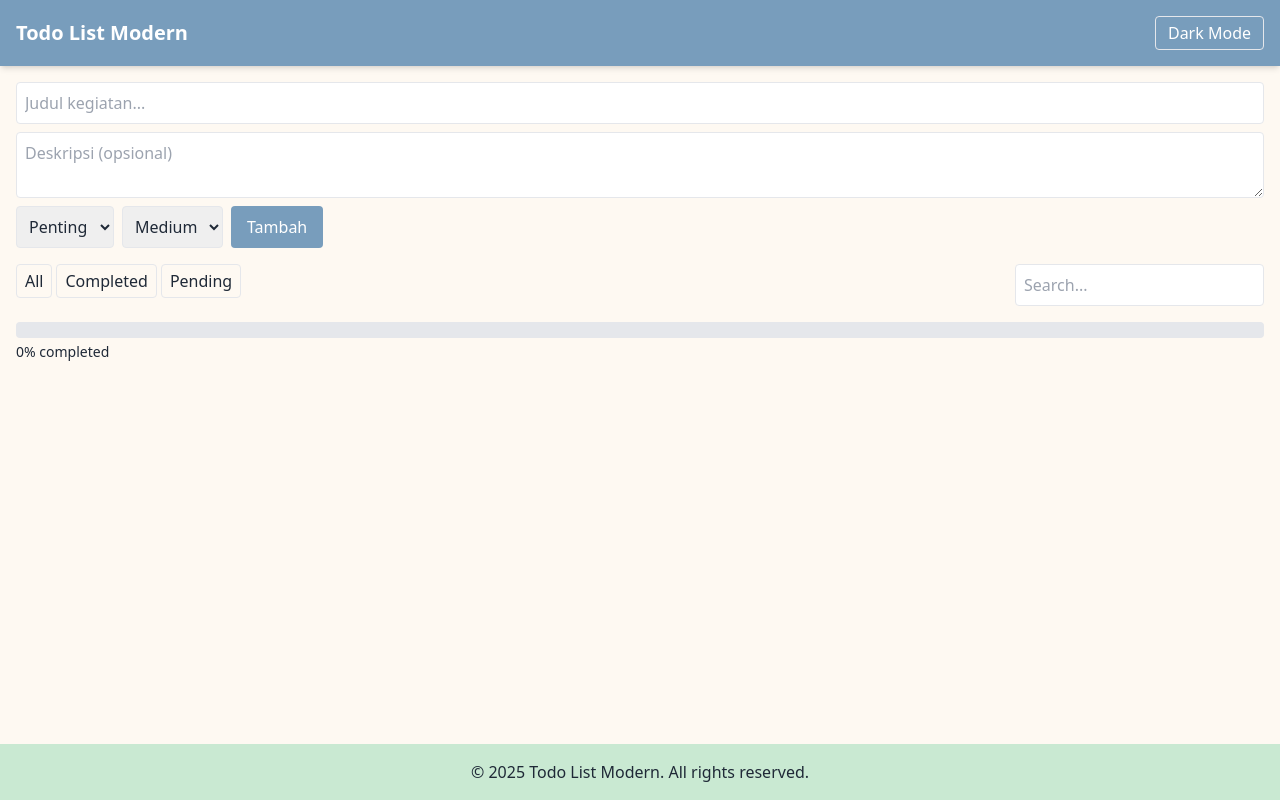
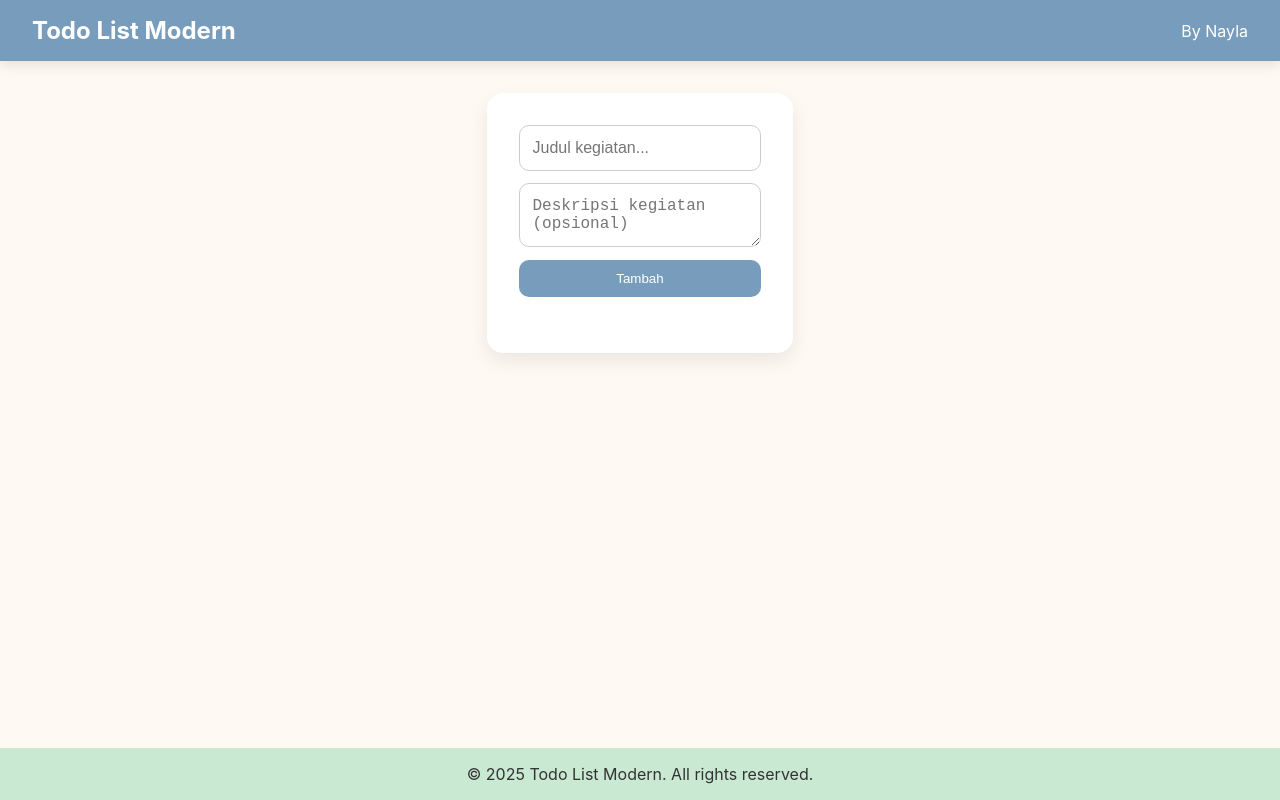
Before and after one commit to naellaz/todo-crud, a Next.js app: page / in a window 1280 px wide. Built offline with nearby package versions, Linux system fonts and the light colour scheme.

Commit message:
ganti tema

```diff
--- a/app/globals.css
+++ b/app/globals.css
@@ -1,7 +1,156 @@
-@tailwind base;
-@tailwind components;
-@tailwind utilities;
+/* Reset & global */
+* {
+  margin: 0;
+  padding: 0;
+  box-sizing: border-box;
+}
 
 body {
-  @apply bg-lightbg text-gray-800 min-h-screen flex flex-col;
+  font-family: 'Inter', sans-serif;
+  background-color: #FEF9F2;
+  color: #333;
+  min-height: 100vh;
+  display: flex;
+  flex-direction: column;
 }
+
+/* Navbar */
+nav {
+  width: 100%;
+  padding: 1rem 2rem;
+  background-color: #789DBC;
+  color: #fff;
+  display: flex;
+  justify-content: space-between;
+  align-items: center;
+  box-shadow: 0 4px 12px rgba(0,0,0,0.1);
+}
+
+nav h1 {
+  font-size: 1.5rem;
+}
+
+/* Footer */
+footer {
+  width: 100%;
+  padding: 1rem 2rem;
+  text-align: center;
+  background-color: #C9E9D2;
+  margin-top: auto;
+}
+
+/* Container */
+.container {
+  max-width: 650px;
+  margin: 2rem auto;
+  padding: 2rem;
+  background-color: #fff;
+  border-radius: 16px;
+  box-shadow: 0 8px 20px rgba(0,0,0,0.08);
+}
+
+/* Form */
+form {
+  display: flex;
+  flex-direction: column;
+  gap: 0.8rem;
+  margin-bottom: 1.5rem;
+}
+
+input[type="text"], textarea {
+  padding: 0.8rem;
+  border-radius: 10px;
+  border: 1px solid #ccc;
+  font-size: 1rem;
+}
+
+textarea {
+  resize: vertical;
+}
+
+button {
+  padding: 0.7rem 1.2rem;
+  border: none;
+  border-radius: 10px;
+  cursor: pointer;
+  font-weight: 500;
+  transition: all 0.2s ease;
+}
+
+button.add-btn {
+  background-color: #789DBC;
+  color: #fff;
+}
+
+button.add-btn:hover {
+  background-color: #5d7a99;
+}
+
+button.edit-btn {
+  background-color: #C9E9D2;
+  margin-right: 0.5rem;
+}
+
+button.edit-btn:hover {
+  background-color: #a1d8b6;
+}
+
+button.delete-btn {
+  background-color: #FFE3E3;
+}
+
+button.delete-btn:hover {
+  background-color: #ffbdbd;
+}
+
+/* Todo list */
+ul {
+  list-style: none;
+}
+
+li {
+  display: flex;
+  justify-content: space-between;
+  align-items: flex-start;
+  padding: 0.8rem 1rem;
+  border-radius: 12px;
+  background-color: #FEF9F2;
+  margin-bottom: 0.7rem;
+  box-shadow: 0 2px 6px rgba(0,0,0,0.05);
+}
+
+li.completed {
+  background-color: #FFE3E3;
+}
+
+.todo-left {
+  display: flex;
+  align-items: flex-start;
+  gap: 0.6rem;
+}
+
+input[type="checkbox"] {
+  width: 20px;
+  height: 20px;
+  margin-top: 0.3rem;
+}
+
+.todo-text {
+  font-size: 1rem;
+}
+
+.todo-text.completed {
+  text-decoration: line-through;
+  color: #888;
+}
+
+.todo-meta {
+  font-size: 0.75rem;
+  color: #555;
+}
+
+.todo-desc {
+  font-size: 0.85rem;
+  color: #555;
+  margin-top: 0.3rem;
+}
--- a/app/layout.tsx
+++ b/app/layout.tsx
@@ -3,15 +3,15 @@ import './globals.css'
 export default function RootLayout({ children }: { children: React.ReactNode }) {
   return (
     <html lang="en">
-      <body className="flex flex-col min-h-screen bg-lightbg">
-        <nav className="flex justify-between items-center p-4 bg-primary text-white shadow-md">
-          <h1 className="text-xl font-bold">Todo List Modern</h1>
-          <button id="theme-toggle" className="px-3 py-1 border rounded">Dark Mode</button>
+      <body>
+        <nav>
+          <h1>Todo List Modern</h1>
+          <span>By Nayla</span>
         </nav>
 
         {children}
 
-        <footer className="mt-auto p-4 text-center bg-secondary">
+        <footer>
           &copy; 2025 Todo List Modern. All rights reserved.
         </footer>
       </body>
--- a/app/page.tsx
+++ b/app/page.tsx
@@ -1,7 +1,6 @@
 'use client'
 
-import { useState, useEffect } from 'react'
-import { DragDropContext, Droppable, Draggable, DropResult } from '@hello-pangea/dnd'
+import { useState } from 'react'
 
 interface Todo {
   id: number
@@ -9,24 +8,18 @@ interface Todo {
   desc: string
   done: boolean
   timestamp: string
-  category: 'Penting' | 'Santai' | 'Sekolah'
-  priority: 'High' | 'Medium' | 'Low'
 }
 
 export default function HomePage() {
   const [todos, setTodos] = useState<Todo[]>([])
   const [input, setInput] = useState('')
   const [desc, setDesc] = useState('')
-  const [category, setCategory] = useState<'Penting'|'Santai'|'Sekolah'>('Penting')
-  const [priority, setPriority] = useState<'High'|'Medium'|'Low'>('Medium')
   const [editId, setEditId] = useState<number | null>(null)
-  const [search, setSearch] = useState('')
-  const [filterStatus, setFilterStatus] = useState<'All'|'Completed'|'Pending'>('All')
 
   const handleAdd = () => {
     if (!input.trim()) return
     if (editId !== null) {
-      setTodos(todos.map(todo => todo.id === editId ? { ...todo, text: input, desc, category, priority } : todo))
+      setTodos(todos.map(todo => todo.id === editId ? { ...todo, text: input, desc } : todo))
       setEditId(null)
     } else {
       setTodos([
@@ -34,23 +27,20 @@ export default function HomePage() {
         {
           id: Date.now(),
           text: input,
-          desc,
+          desc: desc,
           done: false,
-          timestamp: new Date().toLocaleTimeString(),
-          category,
-          priority,
+          timestamp: new Date().toLocaleTimeString()
         }
       ])
     }
-    setInput(''); setDesc('')
+    setInput('')
+    setDesc('')
   }
 
-  const handleEdit = (todo: Todo) => {
-    setInput(todo.text)
-    setDesc(todo.desc)
-    setCategory(todo.category)
-    setPriority(todo.priority)
-    setEditId(todo.id)
+  const handleEdit = (id: number, text: string, descText: string) => {
+    setInput(text)
+    setDesc(descText)
+    setEditId(id)
   }
 
   const handleDelete = (id: number) => {
@@ -62,99 +52,44 @@ export default function HomePage() {
     setTodos(todos.map(todo => todo.id === id ? { ...todo, done: !todo.done } : todo))
   }
 
-  const handleDragEnd = (result: DropResult) => {
-    if (!result.destination) return
-    const items = Array.from(todos)
-    const [reordered] = items.splice(result.source.index, 1)
-    items.splice(result.destination.index, 0, reordered)
-    setTodos(items)
-  }
+  return (
+    <div className="container">
+      <form onSubmit={e => { e.preventDefault(); handleAdd() }}>
+        <input
+          type="text"
+          value={input}
+          onChange={e => setInput(e.target.value)}
+          placeholder="Judul kegiatan..."
+        />
+        <textarea
+          value={desc}
+          onChange={e => setDesc(e.target.value)}
+          placeholder="Deskripsi kegiatan (opsional)"
+          rows={2}
+        />
+        <button type="submit" className="add-btn">{editId !== null ? 'Update' : 'Tambah'}</button>
+      </form>
 
-  const filteredTodos = todos.filter(todo =>
-    (filterStatus === 'All' || (filterStatus === 'Completed' && todo.done) || (filterStatus === 'Pending' && !todo.done)) &&
-    todo.text.toLowerCase().includes(search.toLowerCase())
-  )
-
-  const progress = todos.length ? Math.round(todos.filter(t => t.done).length / todos.length * 100) : 0
-
-  useEffect(() => {
-    const btn = document.getElementById('theme-toggle')
-    btn?.addEventListener('click', () => {
-      document.body.classList.toggle('bg-lightbg')
-      document.body.classList.toggle('bg-gray-900')
-      document.body.classList.toggle('text-gray-100')
-    })
-  }, [])
-
-  return (
-    <div className="container mx-auto p-4">
-      {/* Form */}
-      <div className="mb-4 flex flex-col gap-2">
-        <input value={input} onChange={e=>setInput(e.target.value)} placeholder="Judul kegiatan..." className="p-2 border rounded"/>
-        <textarea value={desc} onChange={e=>setDesc(e.target.value)} placeholder="Deskripsi (opsional)" className="p-2 border rounded"/>
-        <div className="flex gap-2">
-          <select value={category} onChange={e=>setCategory(e.target.value as any)} className="p-2 border rounded">
-            <option value="Penting">Penting</option>
-            <option value="Santai">Santai</option>
-            <option value="Sekolah">Sekolah</option>
-          </select>
-          <select value={priority} onChange={e=>setPriority(e.target.value as any)} className="p-2 border rounded">
-            <option value="High">High</option>
-            <option value="Medium">Medium</option>
-            <option value="Low">Low</option>
-          </select>
-          <button onClick={handleAdd} className="bg-primary text-white px-4 rounded">{editId !== null ? 'Update' : 'Tambah'}</button>
+      <ul>
+        {todos.map((todo, index) => (
+          <li key={todo.id} className={todo.done ? 'completed' : ''}>
+            <div className="todo-left">
+              <input type="checkbox" checked={todo.done} onChange={() => toggleDone(todo.id)} />
+              <div>
+                <div className={`todo-text ${todo.done ? 'completed' : ''}`}>
+                  {index + 1}. {todo.text}
+                </div>
+                {todo.desc && <div className="todo-desc">{todo.desc}</div>}
+                <div className="todo-meta">[{todo.timestamp}]</div>
               </div>
             </div>
-
-      {/* Filter & Search */}
-      <div className="flex justify-between mb-4">
             <div>
-          <button onClick={()=>setFilterStatus('All')} className="px-2 py-1 border rounded mr-1">All</button>
-          <button onClick={()=>setFilterStatus('Completed')} className="px-2 py-1 border rounded mr-1">Completed</button>
-          <button onClick={()=>setFilterStatus('Pending')} className="px-2 py-1 border rounded">Pending</button>
-        </div>
-        <input placeholder="Search..." value={search} onChange={e=>setSearch(e.target.value)} className="p-2 border rounded"/>
-      </div>
-
-      {/* Progress */}
-      <div className="mb-4">
-        <div className="h-4 w-full bg-gray-200 rounded">
-          <div className="h-4 bg-primary rounded transition-all" style={{width: `${progress}%`}}></div>
-        </div>
-        <p className="text-sm mt-1">{progress}% completed</p>
-      </div>
-
-      {/* Todo List */}
-      <DragDropContext onDragEnd={handleDragEnd}>
-        <Droppable droppableId="todos">
-          {provided => (
-            <ul {...provided.droppableProps} ref={provided.innerRef} className="flex flex-col gap-2">
-              {filteredTodos.map((todo, index) => (
-                <Draggable key={todo.id} draggableId={todo.id.toString()} index={index}>
-                  {provided => (
-                    <li ref={provided.innerRef} {...provided.draggableProps} {...provided.dragHandleProps} className={`p-2 border rounded flex justify-between items-start ${todo.done?'bg-red-100':'bg-lightbg'} transition-all`}>
-                      <div className="flex gap-2 items-start">
-                        <input type="checkbox" checked={todo.done} onChange={()=>toggleDone(todo.id)} className="mt-1"/>
-                        <div>
-                          <div className={`${todo.done?'line-through text-gray-500':''}`}>{index+1}. {todo.text} <span className="text-xs px-1 rounded bg-secondary">{todo.category}</span> <span className="text-xs px-1 rounded bg-red-200">{todo.priority}</span></div>
-                          {todo.desc && <div className="text-sm text-gray-600">{todo.desc}</div>}
-                          <div className="text-xs text-gray-500">[{todo.timestamp}]</div>
-                        </div>
-                      </div>
-                      <div className="flex gap-1">
-                        <button className="bg-secondary px-2 rounded" onClick={()=>handleEdit(todo)}>Edit</button>
-                        <button className="bg-danger px-2 rounded" onClick={()=>handleDelete(todo.id)}>Hapus</button>
+              <button className="edit-btn" onClick={() => handleEdit(todo.id, todo.text, todo.desc)}>Edit</button>
+              <button className="delete-btn" onClick={() => handleDelete(todo.id)}>Hapus</button>
             </div>
           </li>
-                  )}
-                </Draggable>
         ))}
-              {provided.placeholder}
       </ul>
-          )}
-        </Droppable>
-      </DragDropContext>
     </div>
   )
 }
--- a/tailwind.config.js
+++ /dev/null
@@ -1,15 +0,0 @@
-/** @type {import('tailwindcss').Config} */
-module.exports = {
-  content: ["./app/**/*.{js,ts,jsx,tsx}"],
-  theme: {
-    extend: {
-      colors: {
-        primary: '#789DBC',
-        secondary: '#C9E9D2',
-        danger: '#FFE3E3',
-        lightbg: '#FEF9F2',
-      },
-    },
-  },
-  plugins: [],
-}
```
Also changed, not shown: package.json (+3 -6 lines), 1 other file (tests, documents, lock files or other folders). Lines whose indentation alone changed are shown as unchanged.
